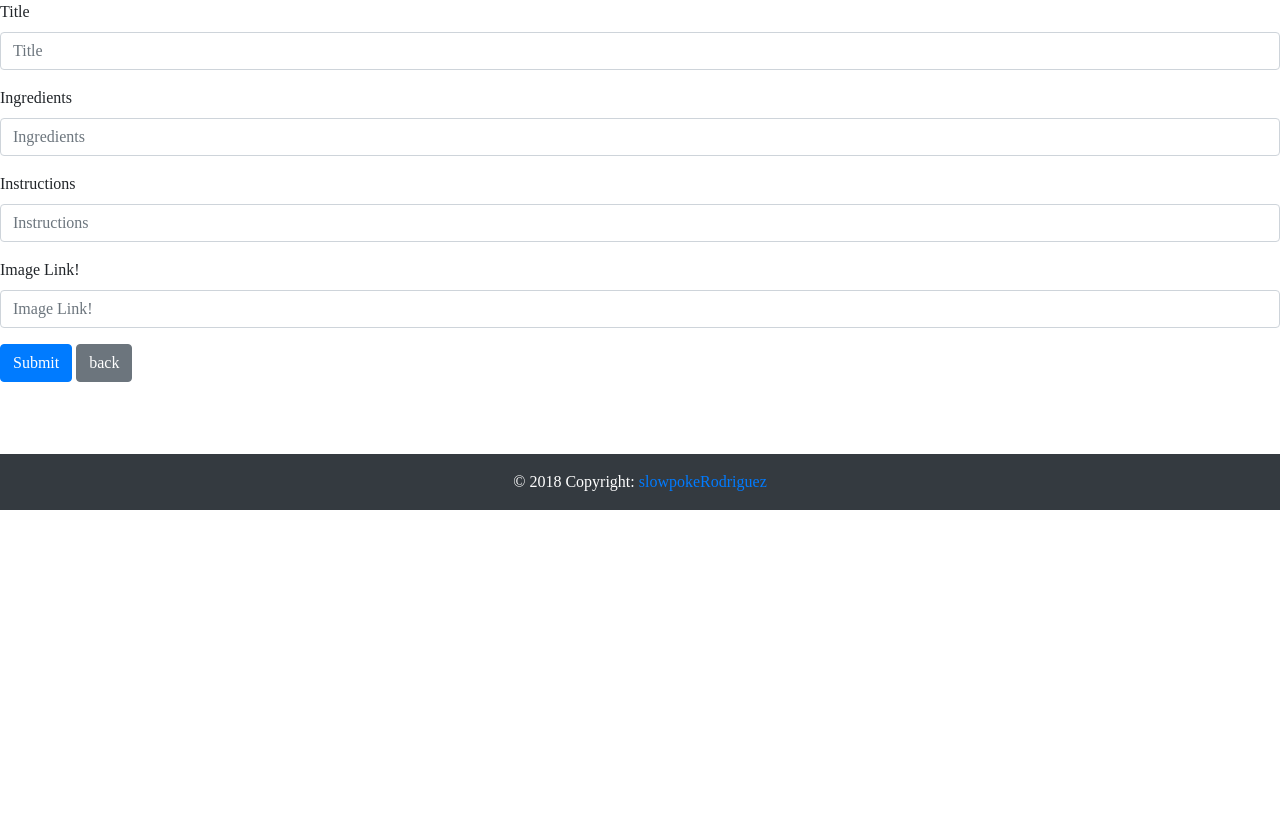
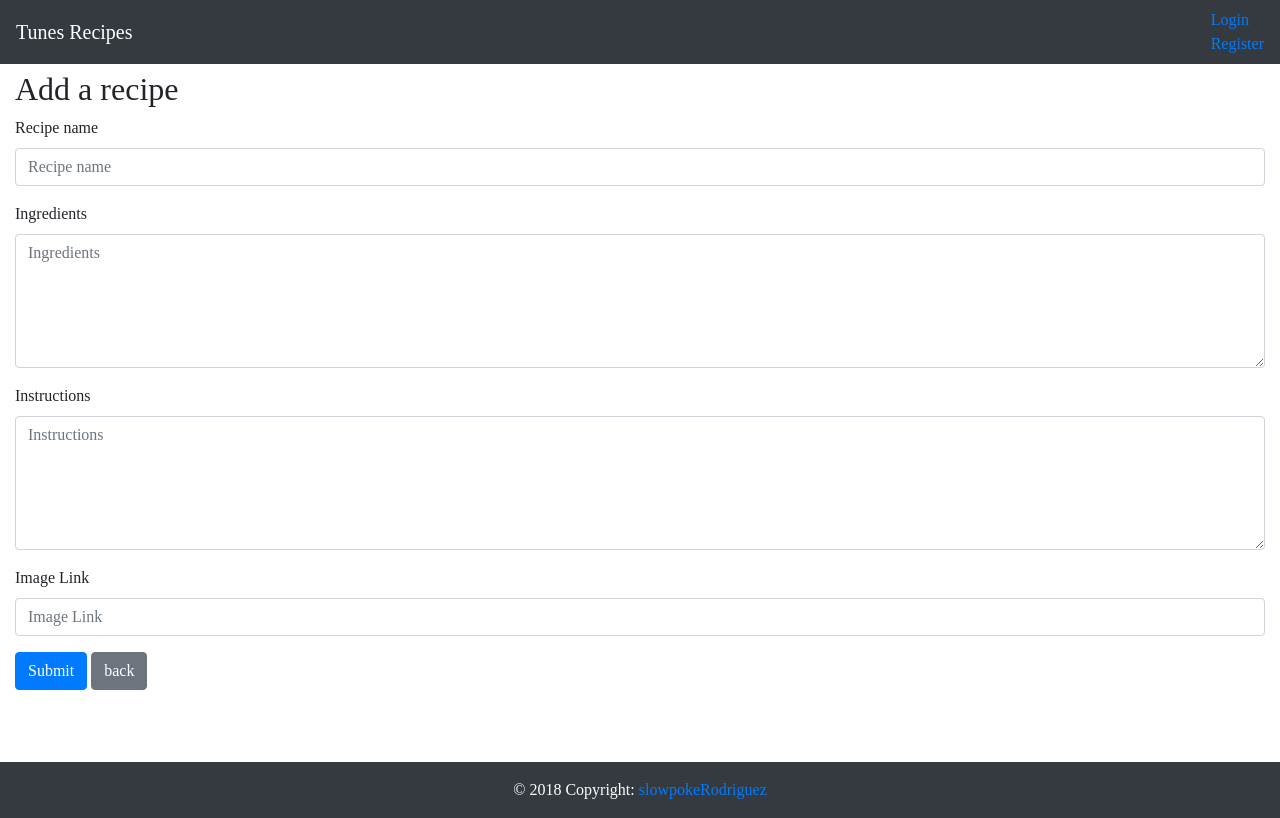
Before and after one commit to taniacao12/slowpokeRodriguez, a Flask app: page /addrecipe in a window 1280 px wide. Before the commit the page ends 510 px from the top, so only its background shows below. Run offline with Flask 2, Linux system fonts and the light colour scheme; parts of the project's set-up code (start-up, migrations or seed data) failed here and were passed over; some libraries are stand-ins or nearby versions; some web fonts are replaced.

Commit message:
change templates and working on view recipe

```diff
--- a/app.py
+++ b/app.py
@@ -73,8 +73,16 @@ def addrecipe():
     return render_template("addrecipe.html")
 
 @app.route("/dbadd")
-def added():
-    db.add_recipe(session["logged_in"], request.args["title"],request.args["ingredients"],request.args["instructions"],request.args["link"])
+def dbadd():
+    user = session["logged_in"].strip()
+    recipe_name = request.args["title"].strip()
+    ingredients = request.args["ingredients"].strip()
+    instructions = request.args["instructions"].strip()
+    image = request.args["link"]
+    if not user or not recipe_name or not ingredients or not instructions:
+        flash("Please fill in all fields")
+        return redirect(url_for("addrecipe"))
+    db.add_recipe(user, recipe_name, ingredients, instructions, image)
     return redirect(url_for("userentries"))
 
 @app.route("/userentries")
@@ -97,6 +105,22 @@ def update_preferences():
         db.update(preferences, session['logged_in'])
     return redirect(url_for("profile"))
 
+@app.route("/viewrecipe")
+def viewrecipe():
+    recipe_id = request.args["recipe-id"]
+    recipe = api.find_recipe(recipe_id)
+    print("ROUTE STUFFF")
+    print(recipe)
+
+    return render_template("viewrecipe.html", name=recipe["name"],
+                                              image_url=recipe["image_url"],
+                                              source_url=recipe["source_url"],
+                                              ingredients=recipe["ingredients"],
+                                              servings=recipe["servings"],
+                                              rating=recipe["rating"])
+
+
+
 if __name__ == "__main__":
     app.debug = True
     app.run()
--- a/templates/addrecipe.html
+++ b/templates/addrecipe.html
@@ -2,28 +2,30 @@
 
 {% block title %} Register {% endblock %}
 
-{% block header %}
-{% endblock %}
 {% block content %}
+
+<div class="container-fluid">
+  <h2> Add a recipe</h2>
   <form action="/dbadd">
 
     <div class="form-group">
-    <label for="name">Title</label>
-    <input type="text"  class="form-control" name="title" placeholder="Title">
+      <label for="title">Recipe name</label>
+      <input type="text"  class="form-control" name="title" placeholder="Recipe name">
     </div>
     <div class="form-group">
-    <label for="ingred">Ingredients</label>
-    <input type="text"  class="form-control" name="ingredients" placeholder="Ingredients">
+      <label for="ingredients">Ingredients</label>
+      <textarea type="text" rows="5" class="form-control" name="ingredients" placeholder="Ingredients"></textarea>
     </div>
     <div class="form-group">
-    <label for="instruct">Instructions</label>
-    <input type="text"  class="form-control" name="instructions" placeholder="Instructions">
+      <label for="instructions">Instructions</label>
+      <textarea type="text" rows="5" class="form-control" name="instructions" placeholder="Instructions"></textarea>
     </div>
     <div class="form-group">
-    <label for="pics">Image Link!</label>
-    <input type="text"  class="form-control" name="link" placeholder="Image Link!">
+      <label for="link">Image Link</label>
+      <input type="text"  class="form-control" name="link" placeholder="Image Link">
     </div>
     <button type="submit" class="btn btn-primary">Submit</button>
     <a href="/" type="submit" class="btn btn-secondary">back </a>
   </form>
+</div>
 {% endblock %}
--- a/templates/base.html
+++ b/templates/base.html
@@ -14,8 +14,9 @@
     </style>
   </head>
 
-  <body>
+  <body style="padding-top: 70px">
     {% block header %}
+    <div>
       <nav class="navbar fixed-top navbar-dark bg-dark">
         <a href="/" class="navbar-brand" style="color: white; text-decoration: none;"> Tunes Recipes </a>
         {% if not logged_in %}
@@ -25,20 +26,20 @@
         </ul>
         {% else %}
         <a href="/profile"> Profile </a>
+        <a href="/userentries"> User Recipes </a>
         <ul class="navbar-nav">
           <li class="nav-item"><a href="/addrecipe"> Add Recipe </a></li>
           <li class="nav-item"><a href="/logout"> Logout </a></li>
         </ul>
         {% endif %}
       </nav>
+    </div>
     {% endblock %}
 
     <!-- Replaceable body -->
     {% set msgs = get_flashed_messages() %}
     {% for each in msgs %}
-    <br>
-    <br>
-    <hr>
+
     <div class="alert alert-primary" role="alert">
       {{each}}
     </div>
--- a/templates/login.html
+++ b/templates/login.html
@@ -3,8 +3,6 @@
 {% block title %} Login {% endblock %}
 
 {% block content %}
-
-<br><br><hr>
 
 <div class="container-fluid">
   <center><h1> Login </h1></center>
--- a/templates/register.html
+++ b/templates/register.html
@@ -3,8 +3,6 @@
 {% block title %} Register {% endblock %}
 
 {% block content %}
-
-<br><br><hr>
 
 <h1> Register</h1>
 
--- a/util/api.py
+++ b/util/api.py
@@ -23,11 +23,6 @@ def search(query):
 
 def get_recipes(user):
     keyMain = api_list[0] #key to be used
-    #need to add try except here
-    # for key in api_list:
-    #     if verify_key(key) == True:
-    #         keyMain = key
-    #         break
 
     recipes = {}
 
@@ -40,7 +35,9 @@ def get_recipes(user):
                 recipes[title] = [
                     recipes_res[num]["sourceDisplayName"],
                     "https://www.yummly.com/recipe/" + recipes_res[num]["id"],
-                    recipes_res[num]["imageUrlsBySize"]["90"].replace("90", "500")
+                    recipes_res[num]["imageUrlsBySize"]["90"].replace("90", "500"),
+                    recipes_res[num]["ingredients"],
+                    recipes_res[num]["id"]
                 ]
         except:
             print("o no")
@@ -62,7 +59,8 @@ def get_recipes(user):
                 recipes[recipes_res[rand]["recipeName"]] = [
                     recipes_res[rand]["sourceDisplayName"],
                     "https://www.yummly.com/recipe/" + recipes_res[rand]["id"],
-                    recipes_res[rand]["imageUrlsBySize"]["90"].replace("90", "500")
+                    recipes_res[rand]["imageUrlsBySize"]["90"].replace("90", "500"),
+
                 ]
         except:
             print("o no")
@@ -70,6 +68,22 @@ def get_recipes(user):
     print(recipes)
     return recipes
 
+def find_recipe(recipe_id):
+    URL = "http://api.yummly.com/v1/api/recipe/{}?_app_id=bd0cd97c&_app_key={}".format(recipe_id, keyMain)
+    response = urlopen(Request(URL, headers={'User-Agent': 'Mozilla/5.0'})).read()
+    info = json.loads(response)
+    recipe_res = info
+
+    recipe_info = {
+        "name": recipe_res["name"],
+        "image_url": recipe_res["images"][0]["hostedLargeUrl"].replace("360", "500"),
+        "source_url": recipe_res["source"]["sourceRecipeUrl"],
+        "ingredients": recipe_res["ingredientLines"],
+        "servings": recipe_res["numberOfServings"],
+        "rating": recipe_res["rating"]
+    }
+
+    return recipe_info
 
 def verify_key(key):
     try:
@@ -81,8 +95,5 @@ def verify_key(key):
     except:
         return False
 
-# def test():
-#     keyMain="e6680d203687186f7099c33ccb2d6a61"
-#     URL = "https://www.food2fork.com/api/search?key=" + keyMain + "&q=chicken"
-#     response = urlopen(Request(URL, headers={'User-Agent': 'Mozilla/5.0'})).read()
-#     print(response)
+
+print(find_recipe("Curried-Tomato-Tortellini-Soup-2604059"))
--- a/util/db.py
+++ b/util/db.py
@@ -49,7 +49,7 @@ def auth_user(username, password):
     db.close()
     return False
 
-def add_recipe(username,name,ingred, instruct, pics):
+def add_recipe(username, name, ingred, instruct, pics):
     db = sqlite3.connect(DB_FILE)
     c = db.cursor()
 
@@ -96,5 +96,16 @@ def update(preferences, username):
     db.commit()
     db.close()
 
+# def printstuff():
+#     db = sqlite3.connect(DB_FILE)
+#     c = db.cursor()
+
+#     for i in c.execute("select ingredients from recipes where user='admin'"):
+#         hi = i[0].split("\r\n")
+#         print(hi)
+
+#     db.close()
+
+# printstuff()
 # get_preference("admin")
-create_tables()
+# create_tables()
```
Also changed, not shown: templates/home.html (+9 -9 lines), templates/profile.html (+7 -3 lines), templates/userfood.html (+1 -21 lines), templates/viewrecipe.html (added, +15 -0 lines), templates/loggedin.html (deleted). Lines whose indentation alone changed are shown as unchanged.
